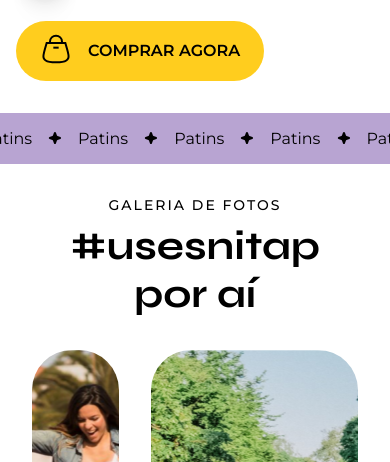
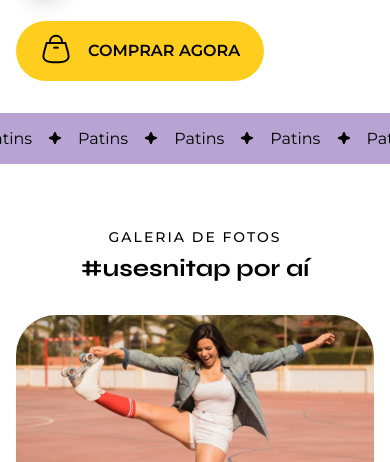
Before and after one commit to lucas-moont/snitap, a plain HTML site: page index.html in a window 390 px wide. Shown: the part 638-1100 px from the top of the page. Drawn offline with Linux system fonts and the light colour scheme.

Commit message:
--feat Use snitap is mobile friendly.

```diff
--- a/sass/base/headings.scss
+++ b/sass/base/headings.scss
@@ -7,4 +7,8 @@ h2{
   font-size: 4rem;
   font-weight: 700;
   margin-bottom: 32px;
+
+  @include mobile{
+    font-size: 2.4rem;
+  }
 }
--- a/sass/sections/use-snitap.scss
+++ b/sass/sections/use-snitap.scss
@@ -2,6 +2,10 @@
   padding: 32px;
   text-align: center;
   overflow-y: clip;
+
+  @include mobile{
+    padding: 64px 16px;
+  }
 
   .pre-title {
     margin-bottom: 8px;
@@ -13,11 +17,23 @@
       "area1 area2 area2"
       "area3 area3 area4";
 
+      @include mobile{
+        grid-template-columns: 1fr;
+        grid-template-areas: "area1"
+        "area2"
+        "area3"
+        "area4";
+      }
+
     .col {
       height: 400px;
       position: relative;
       border-radius: 4rem;
       overflow: clip;
+
+      @include mobile{
+        height: 260px;
+      }
 
       &::after {
         content: "";
```
Also changed, not shown: assets/css/style.css, 1 other file.
